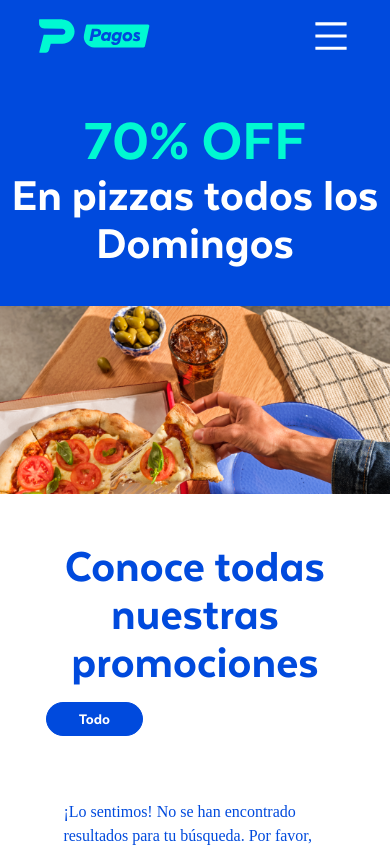
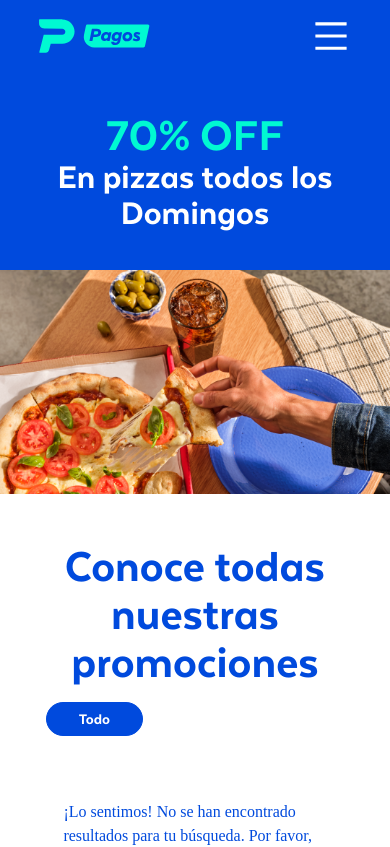
Before and after one commit to MrSzasz/peya-next, a Next.js app: page /promociones in a window 390 px wide. Shown: the top 847 px of the page. Built offline with nearby package versions, Linux system fonts and the light colour scheme; a web font is replaced by a local one.

Commit message:
mobile font size fix

```diff
--- a/pages/promociones/index.jsx
+++ b/pages/promociones/index.jsx
@@ -115,8 +115,8 @@ const index = () => {
         <main>
           <div className="overflow-hidden bg-peya-blue h-[50vh] md:h-[75vh] mt-[var(--top-navbar)] grid grid-cols-1 md:grid-cols-promos-hero">
             <div className="flex flex-col justify-center h-full md:px-[10%] py-[10%] md:py-0">
-              <h1 className="text-6xl text-center md:text-left md:text-7xl text-peya-turquoise font-peya-titles">70% OFF</h1>
-              <h2 className="leading-[1em] text-white text-center md:text-left md:text-6xl">En pizzas todos los Domingos</h2>
+              <h1 className="text-5xl text-center md:text-left md:text-7xl text-peya-turquoise font-peya-titles">70% OFF</h1>
+              <h2 className="leading-[1em] text-white text-center md:text-left text-4xl md:text-6xl">En pizzas todos los Domingos</h2>
             </div>
             <img src="/images/promos/promosHeroPizza.webp" className="object-cover md:object-bottom h-full w-full"/>
           </div>
```
